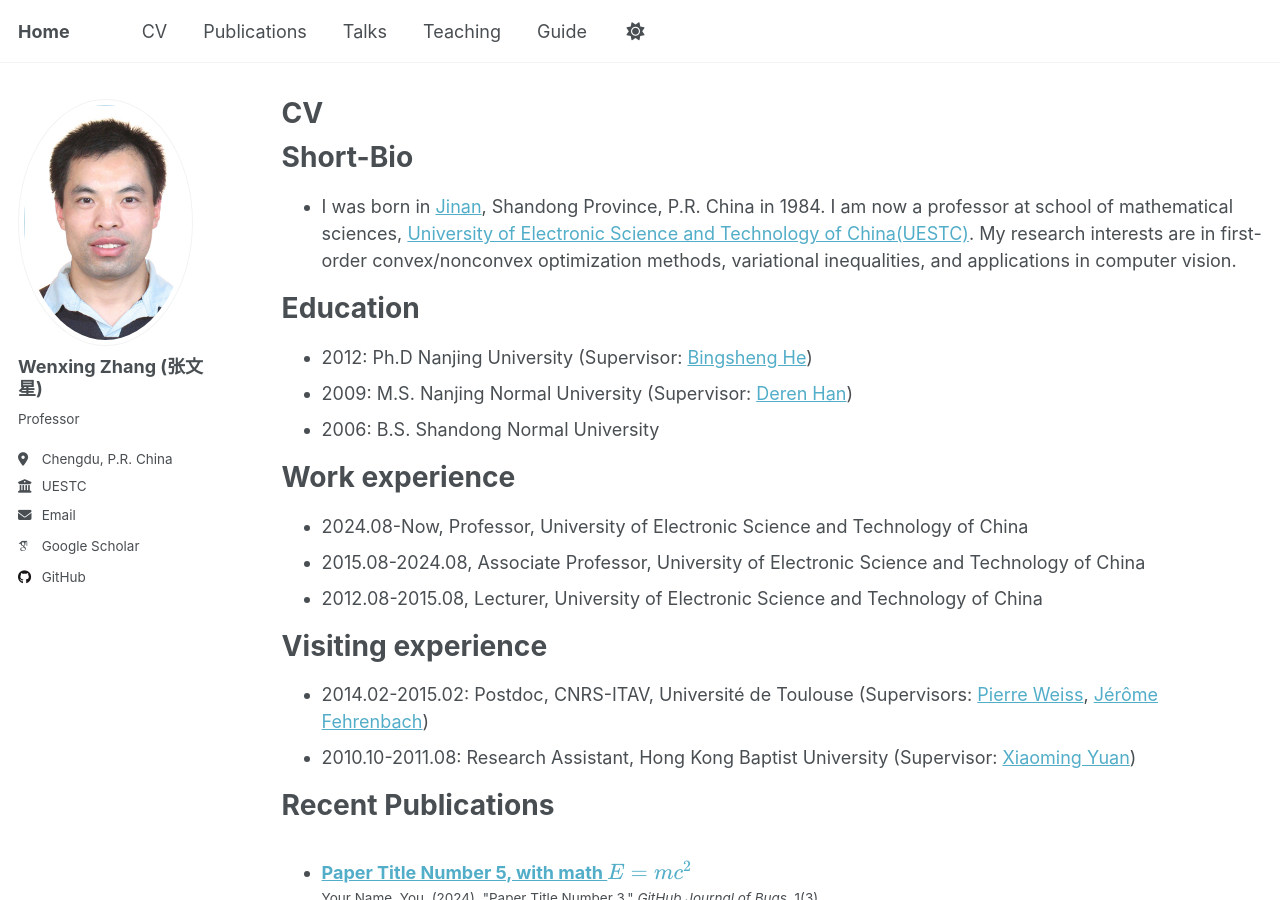
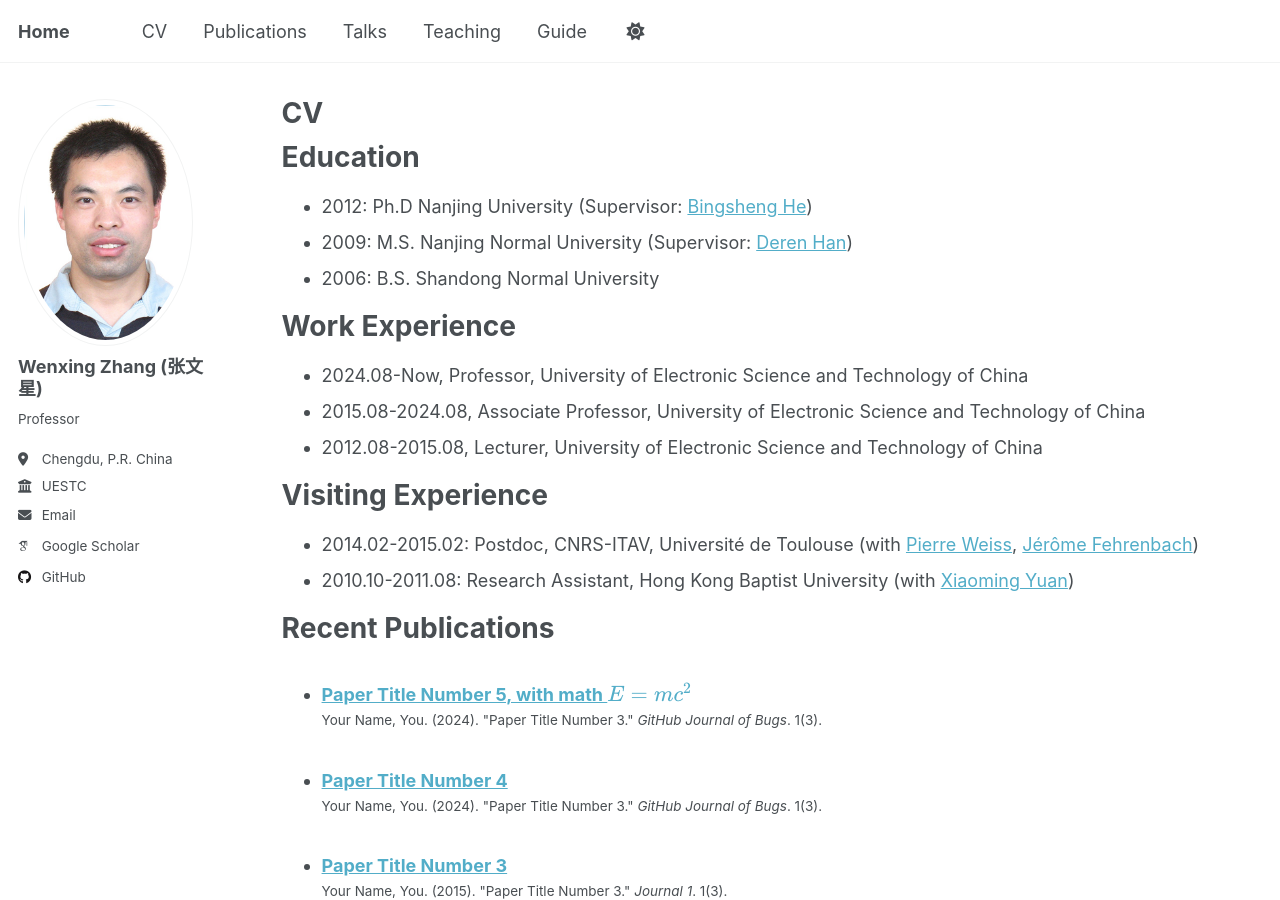
Before and after one commit to WenxingZhang/WenxingZhang.github.io, a Jekyll site: the page built from _pages/cv.md, in a window 1280 px wide and 900 px high. Built offline with Jekyll 4.4.1, drawn with Linux system fonts in a browser that asks for light colours; some web fonts are replaced; a script that is not in the unit is left out.

Commit message:
Update cv.md

```diff
--- a/_pages/cv.md
+++ b/_pages/cv.md
@@ -9,27 +9,22 @@ redirect_from:
 
 {% include base_path %}
 
-Short-Bio
-======
-* I was born in [Jinan](https://www.chinadiscovery.com/shandong/jinan.html), Shandong Province, P.R. China in 1984. I am now a professor at school of mathematical sciences, [University of Electronic Science and Technology of China(UESTC)](https://www.uestc.edu.cn/).
-My research interests are in first-order convex/nonconvex optimization methods, variational inequalities, and applications in computer vision.
-
 Education
 ======
 * 2012: Ph.D  Nanjing University (Supervisor: [Bingsheng He](http://maths.nju.edu.cn/~hebma/))
 * 2009: M.S.  Nanjing Normal University (Supervisor: [Deren Han](https://shi.buaa.edu.cn/handeren/zh_CN/index.htm))
 * 2006: B.S.   Shandong Normal University
 
-Work experience
+Work Experience
 ======
 * 2024.08-Now, Professor, University of Electronic Science and Technology of China
 * 2015.08-2024.08, Associate Professor, University of Electronic Science and Technology of China
 * 2012.08-2015.08, Lecturer, University of Electronic Science and Technology of China
 
-Visiting experience
+Visiting Experience
 ======
-* 2014.02-2015.02: Postdoc, CNRS-ITAV, Université de Toulouse (Supervisors: [Pierre Weiss](https://www.math.univ-toulouse.fr/~weiss/), [Jérôme Fehrenbach](https://perso.math.univ-toulouse.fr/fehren/))
-* 2010.10-2011.08: Research Assistant, Hong Kong Baptist University (Supervisor: [Xiaoming Yuan](https://hkumath.hku.hk/~xmyuan/))
+* 2014.02-2015.02: Postdoc, CNRS-ITAV, Université de Toulouse (with [Pierre Weiss](https://www.math.univ-toulouse.fr/~weiss/), [Jérôme Fehrenbach](https://perso.math.univ-toulouse.fr/fehren/))
+* 2010.10-2011.08: Research Assistant, Hong Kong Baptist University (with [Xiaoming Yuan](https://hkumath.hku.hk/~xmyuan/))
 
 Recent Publications
 ======
```
